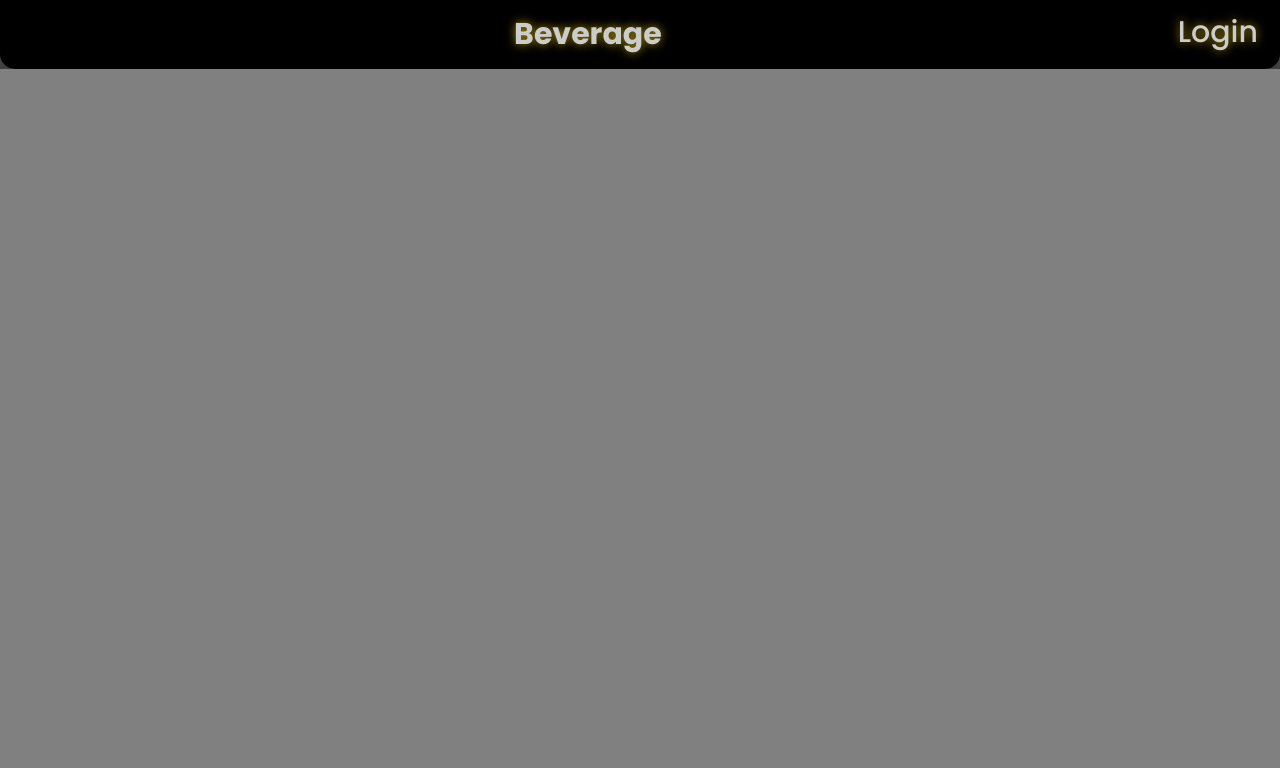
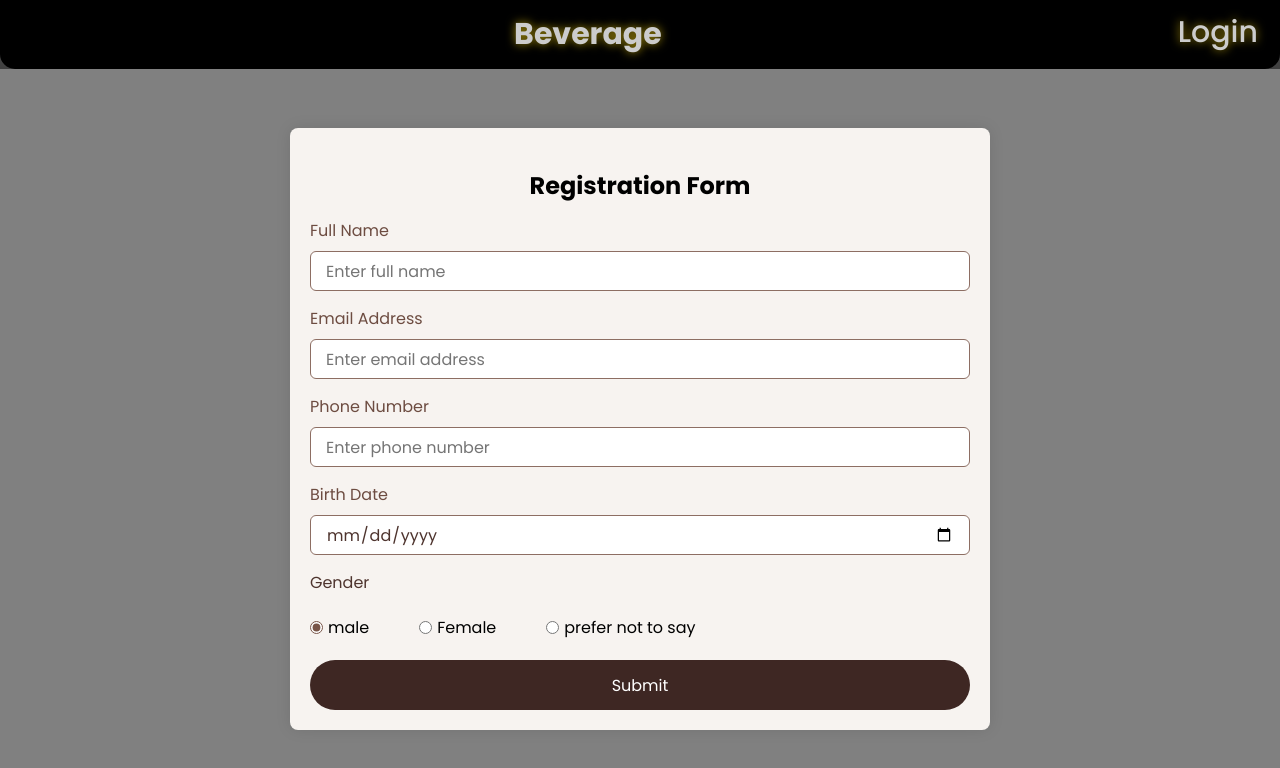
Before and after one commit to tarunmanoharan/Beverage, a React (Create React App) app in the folder Project1/beverage/: page /Sign_up in a window 1280 px wide. Before the commit this address had no page. Shown: the top 768 px of the page. Built offline with nearby package versions, Linux system fonts and the light colour scheme.

Commit message:
done login page

```diff
--- a/Project1/beverage/src/App.js
+++ b/Project1/beverage/src/App.js
@@ -1,9 +1,7 @@
 import Home from "./Components/Home";
-import Card from "./Components/Card";
-import Footer from "./Components/footer";
 import Nav from "./Components/Nav";
 import Login from "./Components/Login";
-import Register from "./Components/Sign_up";
+import Sign_up from "./Components/Sign_up";
 import { BrowserRouter as Router, Routes, Route } from "react-router-dom";
 
 function App() {
@@ -14,7 +12,7 @@ function App() {
         <Routes>
           <Route path="/" element={<Home />}></Route>
           <Route path="/login" element={<Login />} />
-          <Route path="/register" element={<Register />} />
+          <Route path="/Sign_up" element={<Sign_up />} />
         </Routes>
 
       </Router>
--- a/Project1/beverage/src/Components/Login.js
+++ b/Project1/beverage/src/Components/Login.js
@@ -1,6 +1,6 @@
 import React from 'react';
 import '../assets/css/login.css';
-import Register from './Sign_up';
+import Sign_up from './Sign_up';
 
 const Login = () => {
   const handleSubmit = (e) => {
@@ -40,7 +40,7 @@ const Login = () => {
 
           <div className="links">
             <p>
-              Don't have an account <a href="/Register">Sign Up</a>
+              Don't have an account <a href="Sign_up">Sign Up</a>
             </p>
           </div>
         </div>
--- a/Project1/beverage/src/Components/Nav.js
+++ b/Project1/beverage/src/Components/Nav.js
@@ -16,6 +16,7 @@ function Nav() {
         <li>
           <Link to="/login">Login</Link>
         </li>
+
       </ul>
     </nav>
   );
--- a/Project1/beverage/src/Components/Sign_up.js
+++ b/Project1/beverage/src/Components/Sign_up.js
@@ -1,6 +1,6 @@
 import '../assets/css/sign_up.css';
 
-const Register = () => {
+const Sign_up = () => {
   return (
     <div id="app">
       <div className="form-wrapper">
@@ -50,4 +50,4 @@ const Register = () => {
   );
 };
 
-export default Register;
+export default Sign_up;
```
